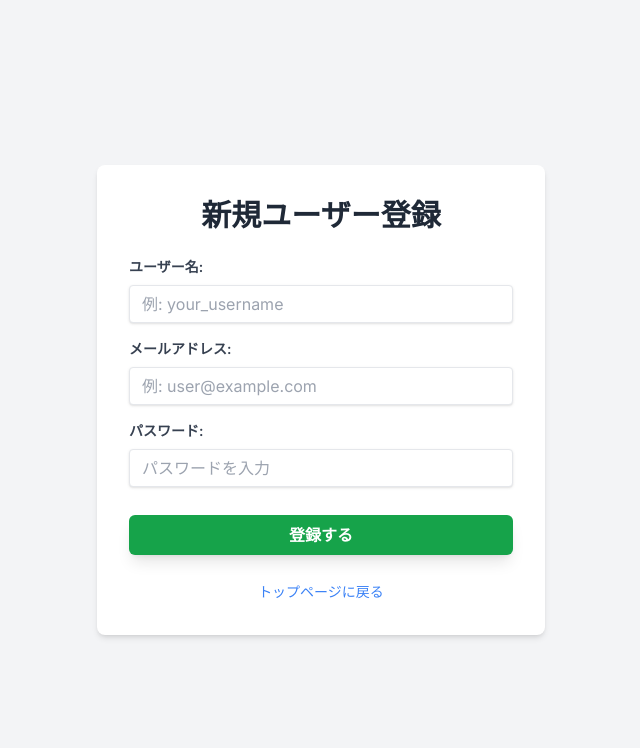
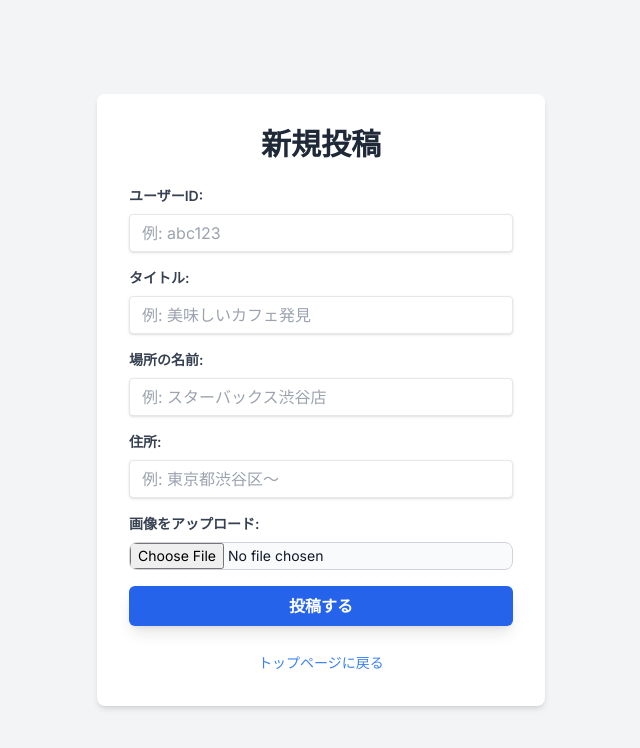
Before and after one commit to kuruneru/place_pop_application, a FastAPI app: page /post in a window 1280 px wide. Shown: the top 748 px of the page, without its empty margins (319-959 px from the left). Run offline with FastAPI, Linux system fonts and the light colour scheme; some libraries are stand-ins or nearby versions.

Commit message:
pop_page

```diff
--- a/app.py
+++ b/app.py
@@ -5,24 +5,21 @@ from sqlalchemy.exc import IntegrityError
 from starlette.templating import Jinja2Templates
 from starlette.responses import RedirectResponse
 from dotenv import load_dotenv
+from cloudinary.utils import cloudinary_url
+from cloudinary.uploader import upload
 import os
 import uuid
 import shutil
 import bcrypt
 import cloudinary
 import cloudinary.uploader
-from cloudinary.utils import cloudinary_url
 
-# Configuration
+# cloudinaryの初期設定
 cloudinary.config(
     cloud_name=os.getenv("CLOUDINARY_CLOUD_NAME"),
     api_key=os.getenv("CLOUDINARY_API_KEY"),
     api_secret=os.getenv("CLOUDINARY_API_SECRET"),
 )
-
-print(f">> {cloudinary.config().cloud_name}")
-print(f">> {cloudinary.config().api_key}")
-
 
 #定義やインスタンス化
 app = FastAPI()
--- a/templates/post.html
+++ b/templates/post.html
@@ -3,7 +3,7 @@
 <head>
     <meta charset="UTF-8">
     <meta name="viewport" content="width=device-width, initial-scale=1.0">
-    <title>ユーザー登録</title>
+    <title>新規投稿</title>
     <script src="https://cdn.tailwindcss.com"></script>
     <link href="https://fonts.googleapis.com/css2?family=Inter:wght@400;600&display=swap" rel="stylesheet">
     <style>
@@ -14,9 +14,8 @@
 </head>
 <body class="bg-gray-100 flex items-center justify-center min-h-screen">
     <div class="bg-white p-8 rounded-lg shadow-md w-full max-w-md">
-        <h1 class="text-3xl font-bold text-gray-800 mb-6 text-center">新規ユーザー登録</h1>
+        <h1 class="text-3xl font-bold text-gray-800 mb-6 text-center">新規投稿</h1>
 
-        <!-- エラーメッセージ表示エリア (FastAPIから渡される場合) -->
         {% if error_message %}
         <div class="bg-red-100 border border-red-400 text-red-700 px-4 py-3 rounded relative mb-4" role="alert">
             <strong class="font-bold">エラー:</strong>
@@ -24,31 +23,43 @@
         </div>
         {% endif %}
 
-        <!-- actionはFastAPIのPOSTルート /register に、methodはpostに設定 -->
-        <form action="/register" method="post" class="space-y-4">
+        <!-- 投稿フォーム -->
+        <form action="/post" method="post" enctype="multipart/form-data" class="space-y-4">
             <div>
-                <label for="username" class="block text-gray-700 text-sm font-bold mb-2">ユーザー名:</label>
-                <input type="text" id="username" name="username" required
+                <label for="user_id" class="block text-gray-700 text-sm font-bold mb-2">ユーザーID:</label>
+                <input type="text" id="user_id" name="user_id" required
                     class="shadow appearance-none border rounded w-full py-2 px-3 text-gray-700 leading-tight focus:outline-none focus:shadow-outline"
-                    placeholder="例: your_username">
+                    placeholder="例: abc123">
             </div>
             <div>
-                <label for="email" class="block text-gray-700 text-sm font-bold mb-2">メールアドレス:</label>
-                <input type="email" id="email" name="email" required
+                <label for="title" class="block text-gray-700 text-sm font-bold mb-2">タイトル:</label>
+                <input type="text" id="title" name="title" required
                     class="shadow appearance-none border rounded w-full py-2 px-3 text-gray-700 leading-tight focus:outline-none focus:shadow-outline"
-                    placeholder="例: user@example.com">
+                    placeholder="例: 美味しいカフェ発見">
             </div>
             <div>
-                <label for="password" class="block text-gray-700 text-sm font-bold mb-2">パスワード:</label>
-                <input type="password" id="password" name="password" required
-                    class="shadow appearance-none border rounded w-full py-2 px-3 text-gray-700 mb-3 leading-tight focus:outline-none focus:shadow-outline"
-                    placeholder="パスワードを入力">
+                <label for="place_name" class="block text-gray-700 text-sm font-bold mb-2">場所の名前:</label>
+                <input type="text" id="place_name" name="place_name" required
+                    class="shadow appearance-none border rounded w-full py-2 px-3 text-gray-700 leading-tight focus:outline-none focus:shadow-outline"
+                    placeholder="例: スターバックス渋谷店">
+            </div>
+            <div>
+                <label for="address" class="block text-gray-700 text-sm font-bold mb-2">住所:</label>
+                <input type="text" id="address" name="address"
+                    class="shadow appearance-none border rounded w-full py-2 px-3 text-gray-700 leading-tight focus:outline-none focus:shadow-outline"
+                    placeholder="例: 東京都渋谷区～">
+            </div>
+            <div>
+                <label for="image_file" class="block text-gray-700 text-sm font-bold mb-2">画像をアップロード:</label>
+                <input type="file" id="image_file" name="image_file" accept="image/*" required
+                    class="block w-full text-sm text-gray-900 bg-gray-50 border border-gray-300 rounded-lg cursor-pointer focus:outline-none">
             </div>
             <button type="submit"
-                    class="w-full bg-green-600 hover:bg-green-700 text-white font-bold py-2 px-4 rounded-md focus:outline-none focus:shadow-outline transition duration-300 ease-in-out shadow-lg">
-                登録する
+                    class="w-full bg-blue-600 hover:bg-blue-700 text-white font-bold py-2 px-4 rounded-md focus:outline-none focus:shadow-outline transition duration-300 ease-in-out shadow-lg">
+                投稿する
             </button>
         </form>
+
         <div class="mt-6 text-center">
             <a href="/" class="text-blue-500 hover:text-blue-700 text-sm">トップページに戻る</a>
         </div>
```
